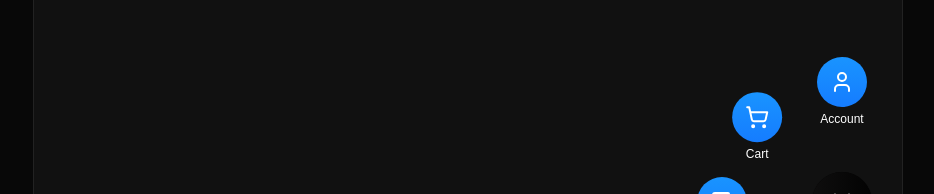
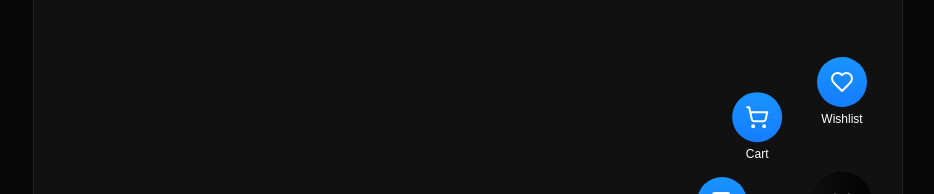
Before and after one commit to harsh-1923/harsh, a React (Vite) app in the folder client/: page /exp/radial-menu in a window 1280 px wide. Both pictures are taken after a click on the button 1014 px from the left and 551 px from the top of the page. Shown: the part 349-543 px from the top of the page, without its empty margins (172-1106 px from the left). Built offline with nearby package versions, Linux system fonts and the light colour scheme.

Commit message:
Radial menu fix

```diff
--- a/client/src/components/Experiments/RadialMenu/RadialMenu.css
+++ b/client/src/components/Experiments/RadialMenu/RadialMenu.css
@@ -2,9 +2,10 @@
   position: relative;
 
   display: flex;
-
   align-items: center;
   justify-content: center;
+
+  --rm-button-size: 60px;
   --rm-trigger-linear-bg: linear-gradient(
     135deg,
     rgb(240, 231, 231),
@@ -30,7 +31,7 @@
   display: flex;
   align-items: center;
   justify-content: center;
-  width: 60px;
+  width: var(--rm-button-size);
   aspect-ratio: 1;
   overflow: hidden;
   cursor: pointer;
@@ -41,6 +42,7 @@
   will-change: background-image, background-color;
   box-shadow: var(--text-shadow);
   -webkit-tap-highlight-color: transparent;
+  overflow: hidden;
 }
 
 .rm-trigger > span,
@@ -63,16 +65,22 @@
   display: flex;
   align-items: center;
   justify-content: center;
-  width: 60px;
+  width: var(--rm-button-size);
   aspect-ratio: 1;
   cursor: pointer;
   background-color: transparent;
   background-image: linear-gradient(180deg, #1994ff 0%, #157cff 100%);
   color: white;
+  transition: scale 150ms ease-in-out;
+  -webkit-tap-highlight-color: transparent;
+}
+
+.rm-options[data-state-active="active"] {
+  scale: 1.04;
 }
 
 .rm-options:hover {
-  background-image: linear-gradient(180deg, #188cf2 0%, #1271ee 100%);
+  background-image: linear-gradient(180deg, #1994ff 0%, rgb(7, 100, 223) 100%);
 }
 
 .rm-button-label {
--- a/client/src/components/Experiments/RadialMenu/RadialMenu.jsx
+++ b/client/src/components/Experiments/RadialMenu/RadialMenu.jsx
@@ -2,34 +2,25 @@ import React, { useState, useRef } from "react";
 import "./RadialMenu.css";
 
 import { AnimatePresence, motion } from "framer-motion";
-import { Plus, Wallet, ShoppingCart, User, Scale } from "lucide-react";
 import useClickOutside from "../../../hooks/useClickOutside";
 import { toast } from "sonner";
+import {
+  calculateAngle,
+  triggerVariant,
+  MENU_OPTIONS,
+  calculateDistance,
+} from "./radialMenuUtils.jsx";
 
-const MENU_OPTIONS = [
-  { icon: <Wallet size={24} className="rm-icon" />, label: "Wallet" },
-  { icon: <ShoppingCart size={24} className="rm-icon" />, label: "Cart" },
-  { icon: <User size={24} className="rm-icon" />, label: "Account" },
-];
+import { Plus } from "lucide-react";
 
 const TOTAL_BUTTONS = MENU_OPTIONS.length;
-const triggerVariant = {
-  open: {
-    transform: "rotate(-45deg)",
-    color: "white",
-    backgroundColor: "black",
-  },
-  closed: {
-    transform: "rotate(0deg)",
-    color: "black",
-    backgroundColor: "black",
-  },
-};
 
 const RadialMenu = () => {
   const [showMenu, setShowMenu] = useState(false);
+  const [activeOption, setActiveOption] = useState(-1);
   const RADIAL_DISTANCE = 120;
   const rmRef = useRef(null);
+  const triggerRef = useRef(null);
 
   const handleKeyDown = (event) => {
     if (event.key === "Escape") {
@@ -37,13 +28,88 @@ const RadialMenu = () => {
     }
   };
 
+  React.useEffect(() => {
+    document.title = "Radial Menu";
+    return () => {
+      document.title = "Harsh Sharma";
+    };
+  }, []);
+
   useClickOutside(rmRef, () => {
     setShowMenu(false);
   });
 
+  // React.useEffect(() => {
+  //   console.log(activeOption);
+  // }, [activeOption]);
+
+  const handleMouseDown = (event) => {
+    if (showMenu) {
+      setShowMenu(false);
+      setActiveOption(-1);
+      return;
+    }
+
+    setShowMenu(true);
+    if (!triggerRef.current) return;
+
+    const triggerRect = triggerRef.current.getBoundingClientRect();
+    const pivotRect = { x: triggerRect.right, y: triggerRect.bottom };
+
+    const handleMouseMove = (e) => {
+      const deltaX = e.clientX - pivotRect.x;
+      const deltaY = e.clientY - pivotRect.y;
+
+      if (deltaX > 0 || deltaY > 0) return;
+      //not the second quadrant
+
+      const distance = Math.sqrt(deltaX * deltaX + deltaY * deltaY);
+
+      if (distance < 70) {
+        setActiveOption(-1);
+        return;
+      }
+
+      const angle =
+        calculateAngle(
+          { x: e.clientX, y: e.clientY },
+          { x: pivotRect.x, y: pivotRect.y },
+          { x: 0, y: pivotRect.x }
+        ) - 80;
+
+      if (angle < 25) {
+        setActiveOption(3);
+        navigator.vibrate(200);
+      } else if (angle < 55) {
+        setActiveOption(2);
+        navigator.vibrate(200);
+      } else {
+        setActiveOption(1);
+        navigator.vibrate(200);
+      }
+    };
+
+    const handleMouseUp = () => {
+      console.log(activeOption);
+      // if (activeOption !== -1) {
+      //   toast(`Clicked on v`);
+      // }
+
+      document.removeEventListener("mousemove", handleMouseMove);
+      document.removeEventListener("mouseup", handleMouseUp);
+    };
+
+    document.addEventListener("mousemove", handleMouseMove);
+    document.addEventListener("mouseup", handleMouseUp);
+  };
+
   return (
     <div ref={rmRef} onKeyDown={handleKeyDown} className="rm-wrap">
-      <button onClick={() => setShowMenu(!showMenu)} className="rm-trigger">
+      <button
+        ref={triggerRef}
+        onMouseDown={handleMouseDown}
+        className="rm-trigger"
+      >
         <motion.span
           variants={triggerVariant}
           initial="closed"
@@ -66,7 +132,11 @@ const RadialMenu = () => {
               <motion.button
                 aria-label={option.label}
                 type="button"
+                data-state-active={
+                  activeOption === idx + 1 ? "active" : "inactive"
+                }
                 onClick={() => {
+                  navigator.vibrate(50);
                   toast(`Clicked on ${option.label}`);
                   setShowMenu(false);
                 }}
--- /dev/null
+++ b/client/src/components/Experiments/RadialMenu/radialMenuUtils.jsx
@@ -0,0 +1,40 @@
+import { Plus, Wallet, ShoppingCart, User, Heart } from "lucide-react";
+function calculateAngle(A, B, C) {
+  const AB = { x: B.x - A.x, y: B.y - A.y };
+  const BC = { x: C.x - B.x, y: C.y - B.y };
+
+  const dotProduct = AB.x * BC.x + AB.y * BC.y;
+
+  const magnitudeAB = Math.sqrt(AB.x * AB.x + AB.y * AB.y);
+  const magnitudeBC = Math.sqrt(BC.x * BC.x + BC.y * BC.y);
+
+  const angleRadians = Math.acos(dotProduct / (magnitudeAB * magnitudeBC));
+
+  const angleDegrees = angleRadians * (180 / Math.PI);
+
+  return angleDegrees;
+}
+
+const calculateDistance = (A, B) => {
+  return Math.sqrt((A.x - B.x) * (A.x - B.x) + (A.y - B.y) * (A.y - B.y));
+};
+
+const triggerVariant = {
+  open: {
+    transform: "rotate(-45deg)",
+    color: "white",
+    backgroundColor: "black",
+  },
+  closed: {
+    transform: "rotate(0deg)",
+    color: "black",
+    backgroundColor: "black",
+  },
+};
+const MENU_OPTIONS = [
+  { icon: <Wallet size={24} className="rm-icon" />, label: "Wallet" },
+  { icon: <ShoppingCart size={24} className="rm-icon" />, label: "Cart" },
+  { icon: <Heart size={24} className="rm-icon" />, label: "Wishlist" },
+];
+
+export { calculateAngle, triggerVariant, MENU_OPTIONS, calculateDistance };
```
